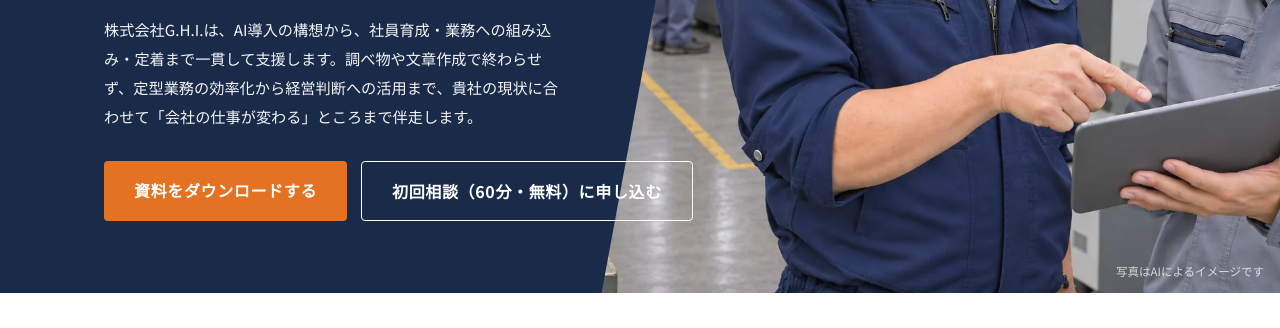
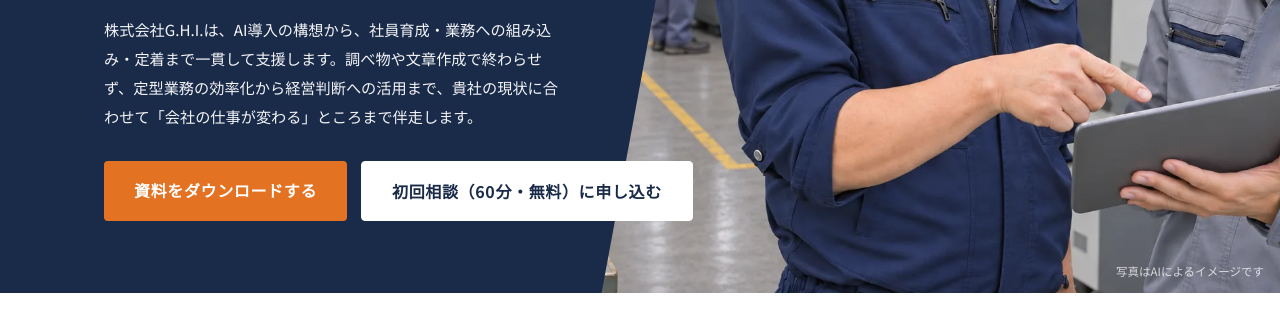
Before and after one commit to ghi-rookie/website, a plain HTML site: page ax/index.html in a window 1280 px wide. Shown: the part 472-800 px from the top of the page. Drawn offline with Linux system fonts and the light colour scheme.

Commit message:
LP: ヒーローの初回相談ボタンを白塗りに（透過だとボタンに見えないため）
Co-Authored-By: Claude Fable 5.1 <noreply@anthropic.com>
Claude-Session: https://claude.ai/code/session_012MN15XRbNidujkCo4uXzdB

```diff
--- a/ax/index.html
+++ b/ax/index.html
@@ -49,8 +49,8 @@ h3.sub{color:var(--navy);font-size:1.2rem;font-weight:700;margin-bottom:8px}
 .note{font-size:.82rem;color:var(--sub);line-height:1.8}
 .btn{display:inline-block;background:var(--orange);color:#fff;font-weight:700;padding:14px 30px;border-radius:4px;letter-spacing:.04em;transition:background .25s;white-space:nowrap}
 .btn:hover{background:#c9621b}
-.btn.ghost{background:transparent;border:1.5px solid #fff;color:#fff}
-.btn.ghost:hover{background:rgba(255,255,255,.12)}
+.btn.ghost{background:#fff;border:1.5px solid #fff;color:var(--navy)}
+.btn.ghost:hover{background:#F3F5F8}
 .btn.line{background:#fff;border:1.5px solid var(--navy);color:var(--navy)}
 .btn.line:hover{background:#F3F5F8}
 .btn.navy{background:var(--navy)}
```
